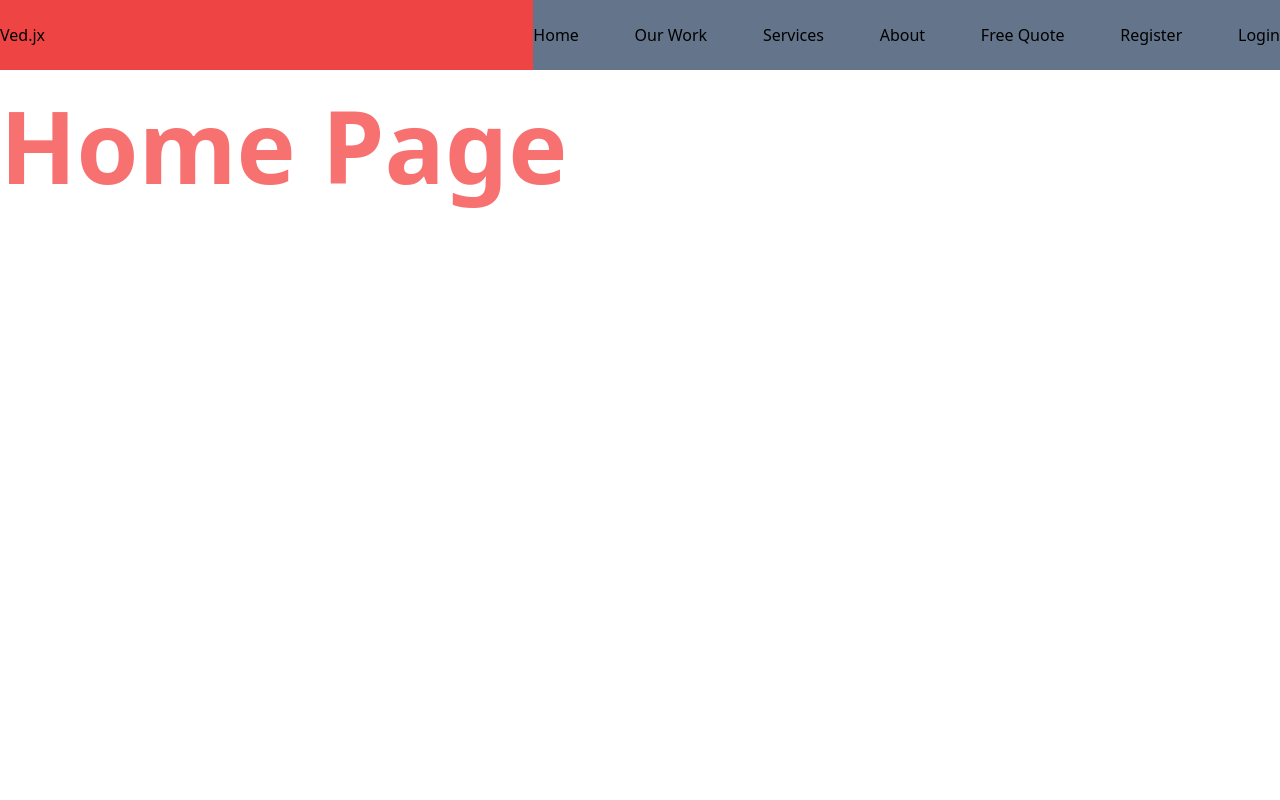
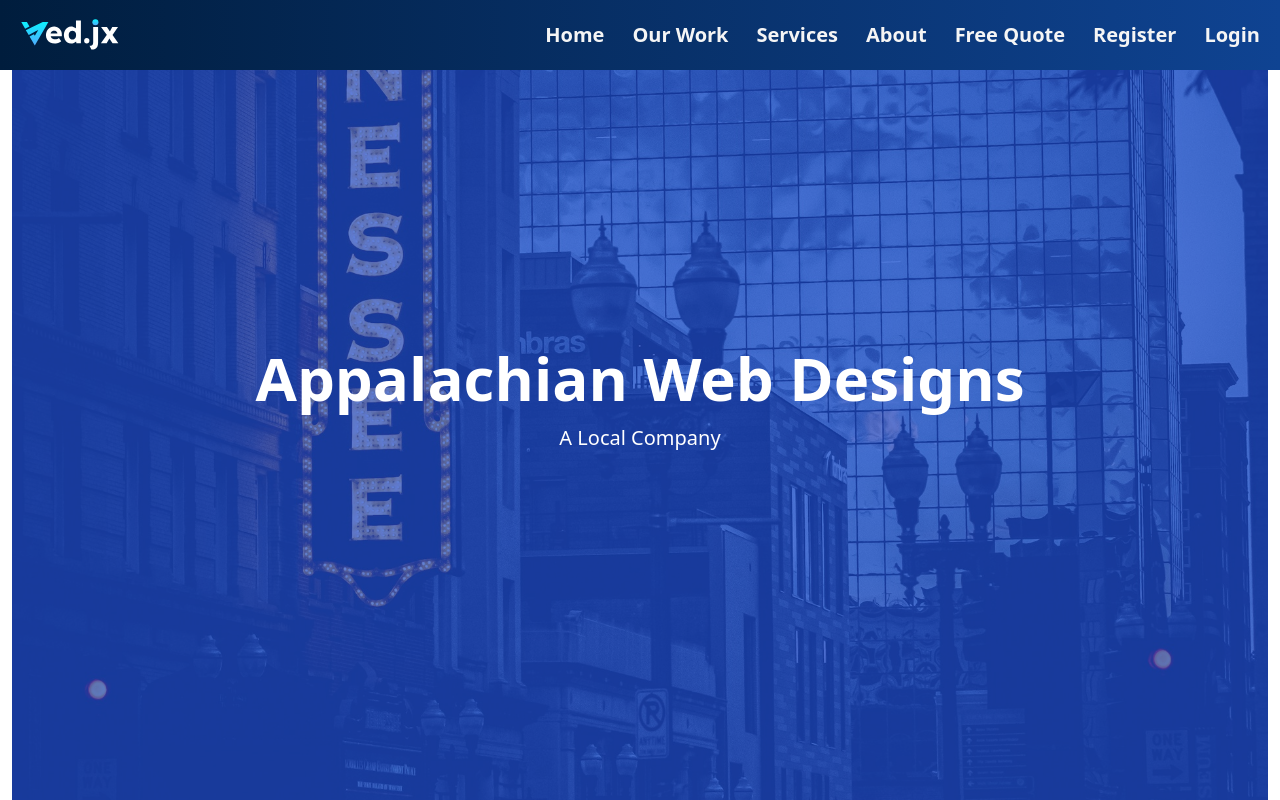
Before and after one commit to Jxk0be/vedjx-frontend, a SvelteKit app: page / in a window 1280 px wide. Built offline with nearby package versions, Linux system fonts and the light colour scheme.

Commit message:
basic styling, will be reworked

```diff
--- a/src/app.css
+++ b/src/app.css
@@ -1,3 +1,18 @@
 @tailwind base;
 @tailwind components;
 @tailwind utilities;
+
+html {
+    margin: 0;
+    padding: 0;
+    border: 0;
+    box-sizing: border-box;
+}
+
+body {
+    color: whitesmoke;
+}
+
+.custom-gradient {
+    background: linear-gradient(270deg, #0F4392 0%, #001D3D 100%);
+}
--- a/src/routes/+layout.svelte
+++ b/src/routes/+layout.svelte
@@ -1,26 +1,29 @@
 <script>
     import "../app.css";
+    import Logo from '$lib/data/Logo.svg?raw';
 </script>
 
-<div class="w-full flex items-center fixed">
-    <div class="mx-auto max-w-[1500px] w-full">
-        <div class="flex justify-between items-center w-full h-[70px] bg-red-500">
-            <h1>Ved.jx</h1>
-            <div class="w-7/12 h-full flex bg-slate-500 justify-between items-center">
+<div class="w-full flex items-center fixed z-20 custom-gradient">
+    <div class="mx-auto max-w-[1500px] px-5 w-full">
+        <div class="flex justify-between text-[20px]  items-center font-semibold w-full h-[70px]">
+            <a class="font-bold min-w-[100px] text-xl" href="/" on:click={() => handleClose()}>
+                {@html Logo}
+            </a>
+            <div class="w-auto h-full flex justify-between items-center">
                 <a href="/">Home</a>
-                <a href="/projects">Our Work</a>
-                <a href="/services">Services</a>
-                <a href="/about">About</a>
-                <a href="/free-quote">Free Quote</a>
-                <a href="/register">Register</a>
-                <a href="/login">Login</a>
+                <a class="ml-7" href="/projects">Our Work</a>
+                <a class="ml-7" href="/services">Services</a>
+                <a class="ml-7" href="/about">About</a>
+                <a class="ml-7" href="/free-quote">Free Quote</a>
+                <a class="ml-7" href="/register">Register</a>
+                <a class="ml-7" href="/login">Login</a>
             </div>
         </div>
     </div>
 </div>
 
 <div class="w-full min-h-screen flex items-center h-auto">
-    <div class="mx-auto max-w-[1500px] w-full min-h-screen h-auto">
+    <div class="mx-auto max-w-[1500px] px-3 w-full min-h-screen h-auto">
         <slot />
     </div>
 </div>
--- a/src/routes/+page.svelte
+++ b/src/routes/+page.svelte
@@ -1 +1,14 @@
-<h1 class="font-bold pt-[70px] text-red-400 text-[100px]">Home Page</h1>
+<script>
+    import HeroImage from "$lib/data/TN_theatre.jpg"
+</script>
+
+<div class="relative w-full max-w-[1500px] mx-auto h-screen flex items-center justify-center">
+    <div class="absolute inset-0 bg-cover bg-center flex justify-center items-center"
+         style={`background-image: url(${HeroImage});`}>
+        <div class="absolute inset-0 bg-blue-700 bg-opacity-70"></div>
+        <div class="relative z-10 text-center text-white">
+            <h1 class="text-4xl md:text-6xl font-bold mb-4">Appalachian Web Designs</h1>
+            <p class="text-lg md:text-xl">A Local Company</p>
+        </div>
+    </div>
+</div>
--- a/src/routes/about/+page.svelte
+++ b/src/routes/about/+page.svelte
@@ -1 +1 @@
-<h1 class="font-bold pt-[70px] text-red-400 text-[100px]">About Page</h1>
+<h1 class="font-bold pt-[70px] text-[100px]">About Page</h1>
--- a/src/routes/free-quote/+page.svelte
+++ b/src/routes/free-quote/+page.svelte
@@ -1 +1 @@
-<h1 class="font-bold pt-[70px] text-red-400 text-[100px]">Free Quote Page</h1>
+<h1 class="font-bold pt-[70px] text-[100px]">Free Quote Page</h1>
--- a/src/routes/projects/+page.svelte
+++ b/src/routes/projects/+page.svelte
@@ -1 +1 @@
-<h1 class="font-bold pt-[70px] text-red-400 text-[100px]">Projects Page</h1>
+<h1 class="font-bold pt-[70px] text-[100px]">Projects Page</h1>
--- a/src/routes/services/+page.svelte
+++ b/src/routes/services/+page.svelte
@@ -1 +1 @@
-<h1 class="font-bold pt-[70px] text-red-400 text-[100px]">Services Page</h1>
+<h1 class="font-bold pt-[70px] text-[100px]">Services Page</h1>
```
Also changed, not shown: src/lib/data/Logo.svg (added), src/lib/data/TN_theatre.jpg (added).
